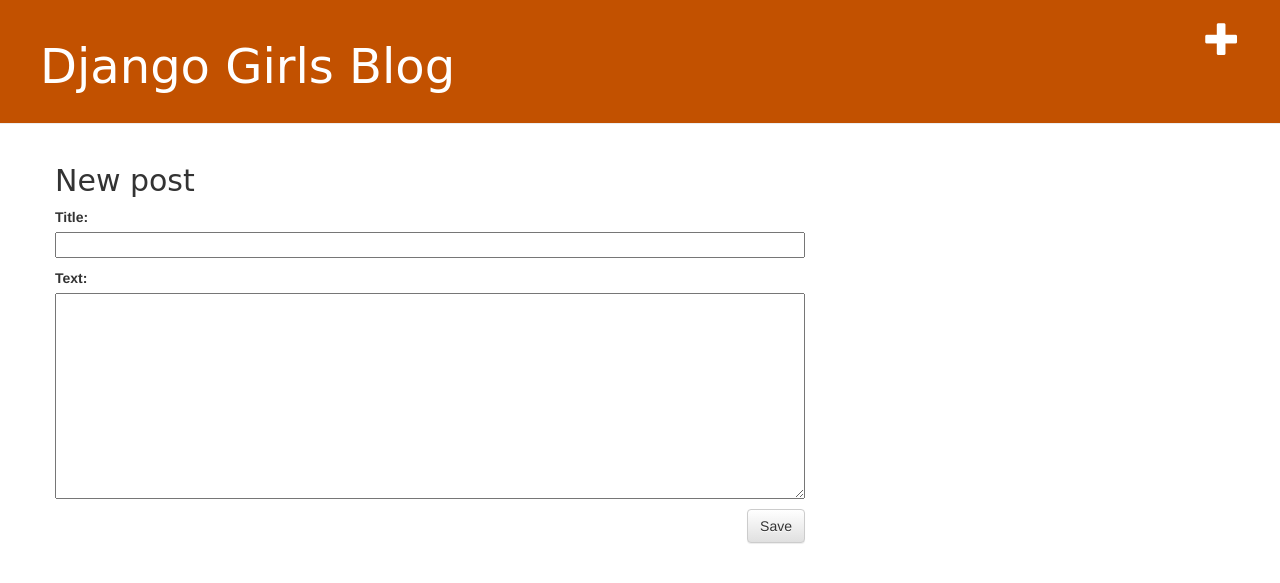
After one commit to mkaychuks/django-girls-tutorial, a Django app: page /post/new/ in a window 1280 px wide. The commit adds this page. Shown: the top 583 px of the page. Run offline with Django 3.2, Linux system fonts and the light colour scheme; some libraries are stand-ins or nearby versions.

Commit message:
Added Forms and how to handle a form view

```diff
--- /dev/null
+++ b/blog/forms.py
@@ -0,0 +1,10 @@
+from django import forms
+
+from .models import Post
+
+
+
+class PostForm(forms.ModelForm):
+    class Meta:
+        model = Post
+        fields = ['title', 'text']
--- a/blog/templates/blog/base.html
+++ b/blog/templates/blog/base.html
@@ -1,17 +1,17 @@
 {% load static %}
 <html>
     <head>
-        <link	rel="stylesheet"	href="//maxcdn.bootstrapcdn.com/bootstrap/3.2.0/css/bootstrap.min.css">
-        <link	rel="stylesheet"	href="//maxcdn.bootstrapcdn.com/bootstrap/3.2.0/css/bootstrap-theme.min.css">
-        <link	rel="stylesheet"	href="{%	static	'css/blog.css'	%}">
-        <title>Django	Girls	blog</title>
+        <link rel="stylesheet" href="//maxcdn.bootstrapcdn.com/bootstrap/3.2.0/css/bootstrap.min.css">
+        <link rel="stylesheet" href="//maxcdn.bootstrapcdn.com/bootstrap/3.2.0/css/bootstrap-theme.min.css">
+        <link rel="stylesheet" href="{%	static	'css/blog.css'	%}">
+        <title>Django Girls	blog</title>
     </head>
 
 <body>
     <div class="page-header">
-        <h1><a	href="/">Django	Girls	Blog</a></h1>
+        <a href="{% url 'post_new' %}" class="top-menu"><span class="glyphicon glyphicon-plus"></span></a>
+        <h1><a href="/">Django Girls Blog</a></h1>
     </div>
-
     <div class="content	container">
         <div class="row">
             <div class="col-md-8">
--- /dev/null
+++ b/blog/templates/blog/post_new.html
@@ -0,0 +1,9 @@
+{% extends 'blog/base.html' %}
+{% block content %}
+    <h2>New post</h2>
+    <form method="POST" class="post-form">
+        {% csrf_token %}
+        {{ form.as_p }}
+        <button type="submit" class="save btn btn-default">Save</button>
+    </form>
+{% endblock %}
--- a/blog/urls.py
+++ b/blog/urls.py
@@ -6,4 +6,5 @@ from . import views
 urlpatterns = [
     path('', views.post_list, name='post_list'),
     path('post/<int:pk>/', views.post_detail, name='post_detail'),
+    path('post/new/', views.post_new, name='post_new'),
 ]
--- a/blog/views.py
+++ b/blog/views.py
@@ -27,3 +27,20 @@ def post_detail(request, pk):
     }
     template_name = 'blog/post_detail.html'
     return render(request, template_name, context)
+
+
+# handles crating a new Form
+def post_new(request):
+    if request.method == 'POST': # checks the http method
+        form = PostForm(request.POST)
+        if form.is_valid(): # checks for all fields to be filled correctly
+            post = form.save(commit=False) # creates the form but doesn't save immediately
+            post.author = request.user # assigns the author to the current looged-in user
+            post.published_date = timezone.now() # utilizes the publish method in the Model(Post)
+            post.save() # finally saves the data sent across
+            return redirect('post_detail', pk=post.pk) # redirects to the post detail...
+    else:
+        form = PostForm()
+    context = {'form': form}
+    template_name = 'blog/post_new.html'
+    return render(request, template_name, context)
```
Also changed, not shown: db.sqlite3.
